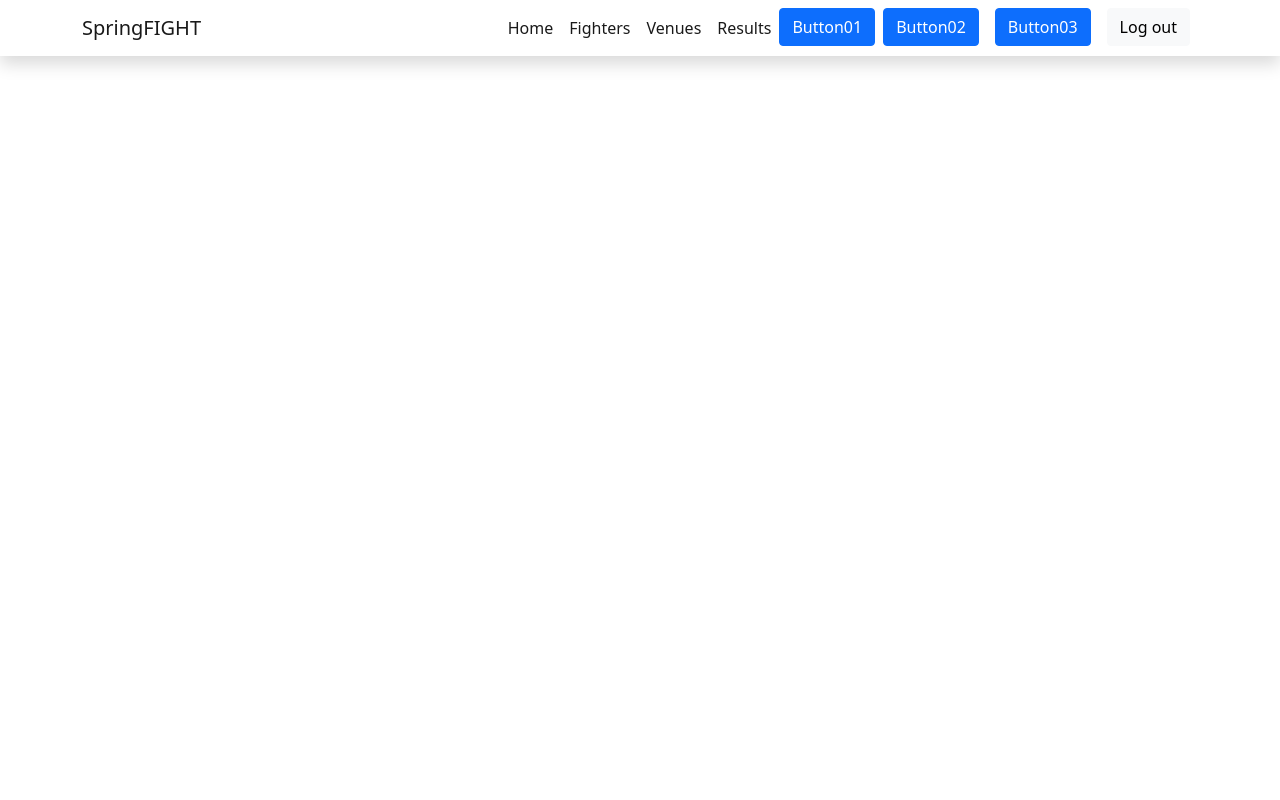
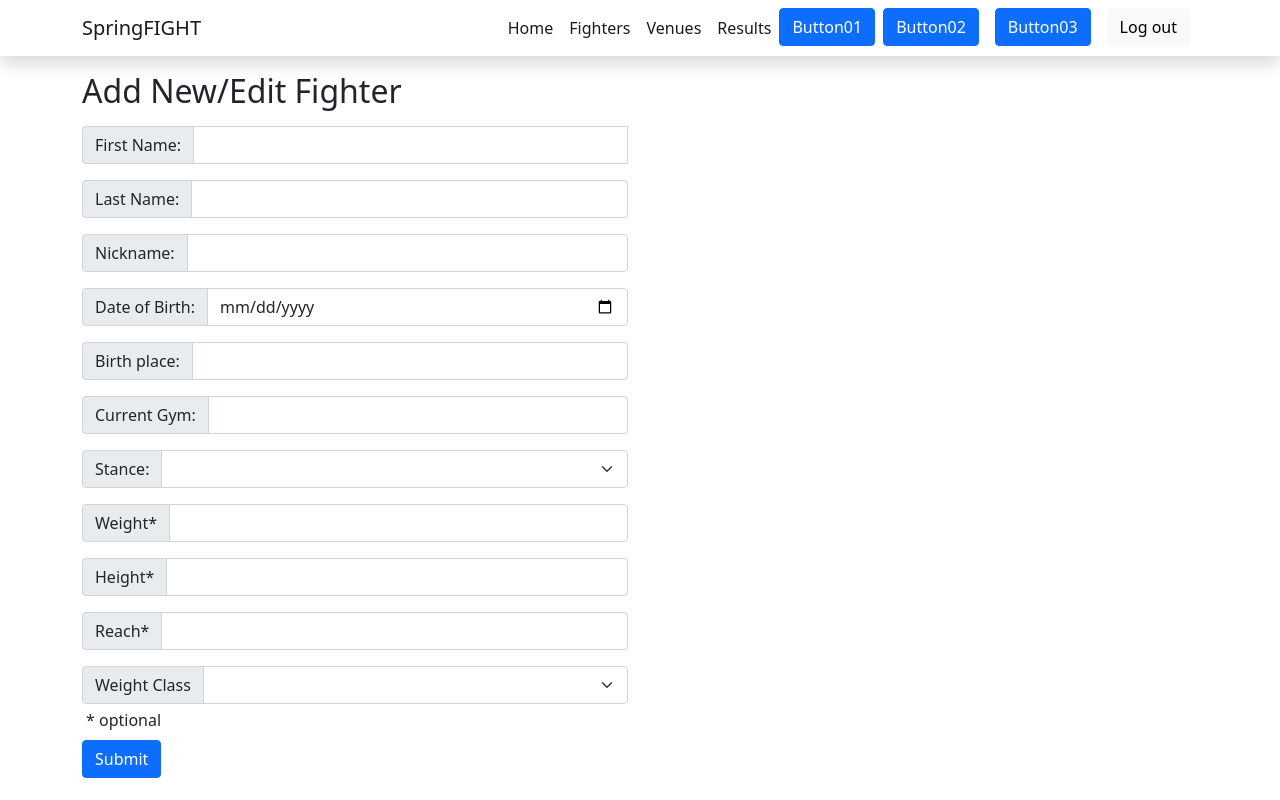
Before and after one commit to 02MovedFromGitLab/FightingChampionshipFE, an Angular app: page /fighters/edit/1 in a window 1280 px wide. Before the commit this address led to /. Built offline with nearby package versions, Linux system fonts and the light colour scheme; no server answers.

Commit message:
Edit working

```diff
--- a/src/app/app-routing/app-routing.module.ts
+++ b/src/app/app-routing/app-routing.module.ts
@@ -15,7 +15,8 @@ const routes: Routes = [
   {path: 'fighter/:id', component: FighterDetailComponent},
   {path: 'venues', component: VenuesComponent},
   {path: 'results', component: ResultsComponent},
-  {path: 'fighters/new', component: FighterFormComponent}
+  {path: 'fighters/new', component: FighterFormComponent},
+  {path: 'fighters/edit/:id', component: FighterFormComponent}
 ];
 
 
--- a/src/app/components/fighter-detail/fighter-detail.component.html
+++ b/src/app/components/fighter-detail/fighter-detail.component.html
@@ -1,4 +1,4 @@
-<div class="card mb-4" style="max-width: 800px;">
+<div class="card mb-4 mt-4" style="max-width: 800px;">
   <div class="row g-0">
     <div class="col-md-4">
       <img
@@ -11,9 +11,9 @@
         <h4 class="card-header text-center"><b> {{fighter.firstName}}</b> "{{fighter.nickName}}"
           <b>{{fighter.lastName}} </b></h4>
         <p class="card-text"><b>DOB:</b> {{fighter.dob}} </p>
-        <p class="card-text"><b>Age:</b> {{fighter.birthPlace}}
+        <p class="card-text"><b>Born in:</b> {{fighter.birthPlace}}
         <p class="card-text"><b>Stance:</b> {{fighter.stance}}
-        <p class="card-text"><b>Training</b> @: {{fighter.currentGym}}
+        <p class="card-text"><b>Reach:</b> {{fighter.reach}}
         <p class="card-text"><b>Height:</b> {{fighter.height}}
         <p class="card-text"><b>Weight:</b> {{fighter.weight}}
         <p class="card-text"><b>Weightclass:</b> {{fighter.weightClass.name}} ~
@@ -22,6 +22,10 @@
         <p class="card-text"><b>Training@</b> {{fighter.currentGym}}
         <h4 class="card-footer text-center mt-2"><b>Won:</b> {{fighterRecord.wins}}
           <b>Lost:</b> {{fighterRecord.losses}}   <b>Drawn:</b> {{fighterRecord.draws}}</h4>
+        <div class="text-center">
+        <button routerLink="/fighters/edit/{{fighter.id}}" class="btn btn-primary d-inline-block">
+          Edit</button>
+          </div>
       </div>
     </div>
   </div>
--- a/src/app/components/fighter-form/fighter-form.component.html
+++ b/src/app/components/fighter-form/fighter-form.component.html
@@ -5,53 +5,56 @@
         <div class="row align-content-center"><h2>Add New/Edit Fighter</h2></div>
 <!--      The script for this was added but it did not work  <form (ngSubmit)="saveFighter()" class="needs-validation" novalidate>-->
 
-          <form (ngSubmit)="saveFighter()" class="needs-validation" novalidate>
+          <form (ngSubmit)="saveFighter()" class="needs-validation mt-2" novalidate>
           <div class="input-group mb-3" ><span class="input-group-text">
             First Name:
           </span>
             <input [(ngModel)]="fighter.firstName" type="text" name="firstName"
-                   class="form-control" required/>
+                   class="form-control" required minlength="1" maxlength="100"/>
+            <div class="invalid-feedback">
+              Min/Max 1/100 characters!
+            </div>
           </div>
 
           <div class="input-group mb-3" ><span class="input-group-text">
             Last Name:
           </span>
             <input [(ngModel)]="fighter.lastName" type="text" name="lastName"
-                   class="form-control" required/>
+                   class="form-control" required minlength="1" maxlength="100"/>
           </div>
 
           <div class="input-group mb-3" ><span class="input-group-text">
             Nickname:
           </span>
             <input [(ngModel)]="fighter.nickName" type="text" name="nickName"
-                   class="form-control"/>
+                   class="form-control" required minlength="1" maxlength="100"/>
           </div>
 
           <div class="input-group mb-3" ><span class="input-group-text">
             Date of Birth:
           </span>
             <input [(ngModel)]="fighter.dob" type="date" name="dob"
-                   class="form-control"/>
+                   class="form-control" required/>
           </div>
 
           <div class="input-group mb-3" ><span class="input-group-text">
             Birth place:
           </span>
             <input [(ngModel)]="fighter.birthPlace" type="text" name="birthPlace"
-                   class="form-control"/>
+                   class="form-control" required minlength="1" maxlength="100"/>
           </div>
 
           <div class="input-group mb-3" ><span class="input-group-text">
             Current Gym:
           </span>
             <input [(ngModel)]="fighter.currentGym" type="text" name="currentGym"
-                   class="form-control"/>
+                   class="form-control" required minlength="1" maxlength="100"/>
           </div>
 
           <div class="input-group mb-3">
-            <label class="input-group-text" for="stance-id">Stance</label>
+            <label class="input-group-text" for="stance-id">Stance:</label>
             <select [(ngModel)]="fighter.stance" class="form-select" id="stance-id"
-                    name="stance" required="true">
+                    name="stance" required>
               <option selected>Choose...</option>
               <option value="Counter-Striker">Counter-Striker</option>
               <option value="Grappling">Grappling</option>
@@ -60,37 +63,28 @@
             </select>
           </div>
 
-       <!--   <div class="input-group mb-3" ><span class="input-group-text">
-            Stance:
-          </span>
-            <input [(ngModel)]="fighter.stance" type="text" name="stance"
-                   class="form-control"/>
-          </div>-->
-
           <div class="input-group mb-3" ><span class="input-group-text">
-            Weight:
+            Weight*
           </span>
             <input [(ngModel)]="fighter.weight" type="text" name="weight"
                    class="form-control"/>
           </div>
 
           <div class="input-group mb-3" ><span class="input-group-text">
-            Height:
+            Height*
           </span>
             <input [(ngModel)]="fighter.height" type="text" name="height"
                    class="form-control"/>
           </div>
 
           <div class="input-group mb-3" ><span class="input-group-text">
-            Reach:
+            Reach*
           </span>
             <input [(ngModel)]="fighter.reach" type="text" name="reach"
                    class="form-control"/>
           </div>
 
-
-          <!-- Look at Angular enums that return full made 'class' or create here-->
-          <div class="input-group mb-3">
+          <div class="input-group mb-1">
             <label class="input-group-text" for="weight-class">Weight Class</label>
             <select [(ngModel)]="weightClass.id" class="form-select" id="weight-class"
                     name="WeightClass">
@@ -105,6 +99,7 @@
               <option value="8">8. LightHeavyweight</option>
             </select>
           </div>
+            <span class="row mx-1 mb-2">* optional</span>
 
           <button class="btn btn-primary" type="submit">Submit</button>
         </form>
--- a/src/app/components/fighter-form/fighter-form.component.ts
+++ b/src/app/components/fighter-form/fighter-form.component.ts
@@ -45,6 +45,13 @@ export class FighterFormComponent implements OnInit {
   ngOnInit(): void {
     const forms = document.querySelectorAll('.needs-validation');
     this.BootStrapBehaviour(forms);
+
+    const idIsPresent = this.activatedRoute.snapshot.paramMap.has('id');
+    if (idIsPresent) {
+      const id = + this.activatedRoute.snapshot.paramMap.get('id');
+      this.fighterService.getFighter(id).subscribe(
+        dataSingleFighter => this.fighter = dataSingleFighter);
+    }
   }
 
   saveFighter(): void {
--- a/src/app/components/fighter-list/fighter-list.component.html
+++ b/src/app/components/fighter-list/fighter-list.component.html
@@ -36,8 +36,8 @@
           <p class="card-text">Age: {{fighter.birthPlace}}
           <p class="card-text">Stance: {{fighter.stance}}
             <small class="text-muted">
-              <span>View Detail</span><br>
-              <a routerLink="/fighter/{{fighter.id}}">asdfasdfasdf</a>
+              <a routerLink="/fighter/{{fighter.id}}"><br>Detail: {{fighter.firstName}} "
+                {{fighter.nickName}}" {{fighter.lastName}}</a>
             </small>
           </p>
         </div>
```
